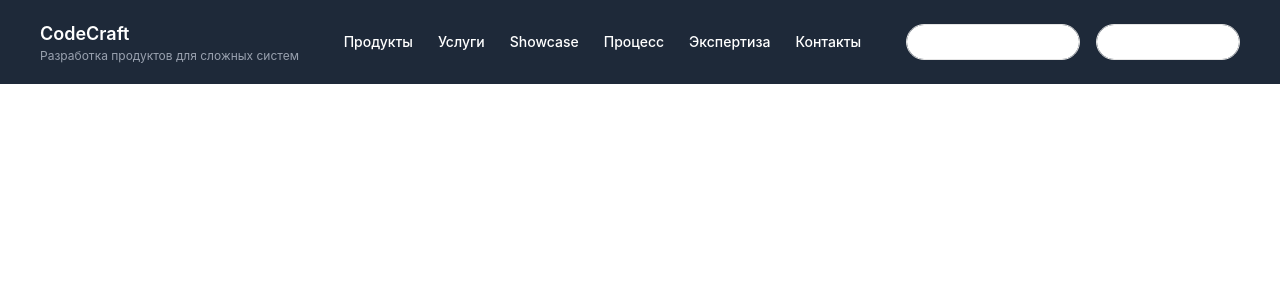
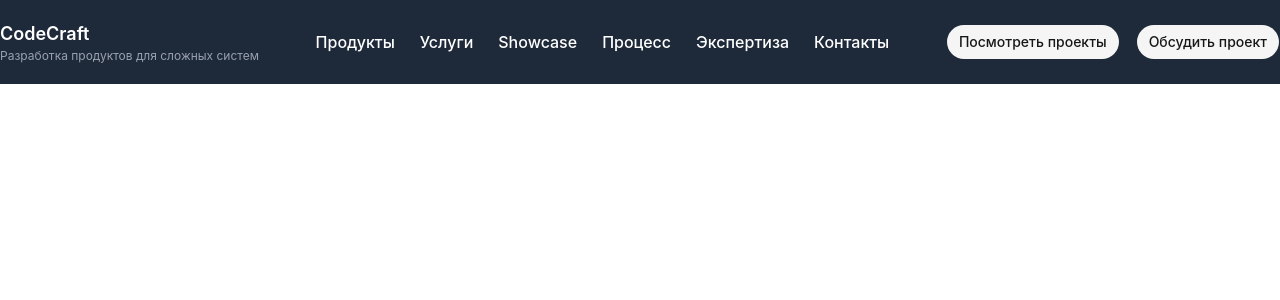
Before and after one commit to CodeCraftSite/codeCraftReact, a React (Vite) app: page / in a window 1280 px wide. Shown: the top 300 px of the page. Built offline with nearby package versions, Linux system fonts and the light colour scheme.

Commit message:
Изменение стилей кнопок в компонентах Header, TalkAboutProject и WatchProjectBtn

```diff
--- a/src/components/Header.jsx
+++ b/src/components/Header.jsx
@@ -4,9 +4,18 @@ import { ButtonGroup } from "./ui/button-group";
 import WatchProjectBtn from "./WatchProjectBtn";
 
 function Header() {
+  const buttons = [
+    { name: "Продукты", href: "#" },
+    { name: "Услуги", href: "#" },
+    { name: "Showcase", href: "#" },
+    { name: "Процесс", href: "#" },
+    { name: "Экспертиза", href: "#" },
+    { name: "Контакты", href: "#" },
+  ];
+
   return (
     <header className="bg-gray-800 text-white">
-      <div className="mx-auto flex max-w-7xl items-center justify-between px-10 py-5">
+      <div className="mx-auto flex max-w-7xl items-center justify-between py-5">
         <div className="flex flex-col">
           <h1 className="text-lg font-semibold">CodeCraft</h1>
           <p className="text-xs text-gray-400">
@@ -16,24 +25,16 @@ function Header() {
 
         <div className="flex items-center gap-6">
           <ButtonGroup>
-            <Button variant="link" className="text-white">
-              Продукты
-            </Button>
-            <Button variant="link" className="text-white">
-              Услуги
-            </Button>
-            <Button variant="link" className="text-white">
-              Showcase
-            </Button>
-            <Button variant="link" className="text-white">
-              Процесс
-            </Button>
-            <Button variant="link" className="text-white">
-              Экспертиза
-            </Button>
-            <Button variant="link" className="text-white">
-              Контакты
-            </Button>
+            {buttons.map((button) => (
+              <Button
+                key={button.name}
+                variant="link"
+                size="sm"
+                className="text-white text-base"
+              >
+                <a href={button.href}>{button.name}</a>
+              </Button>
+            ))}
           </ButtonGroup>
         </div>
 
--- a/src/components/TalkAboutProject.jsx
+++ b/src/components/TalkAboutProject.jsx
@@ -1,7 +1,7 @@
 import { Button } from "./ui/button";
 
 function TalkAboutProject() {
-  return <Button variant="outline">Обсудить проект</Button>;
+  return <Button variant="secondary">Обсудить проект</Button>;
 }
 
 export default TalkAboutProject;
--- a/src/components/WatchProjectBtn.jsx
+++ b/src/components/WatchProjectBtn.jsx
@@ -1,7 +1,7 @@
 import { Button } from "./ui/button";
 
 function WatchProjectBtn() {
-  return <Button variant="outline">Посмотреть проекты</Button>;
+  return <Button variant="secondary">Посмотреть проекты</Button>;
 }
 
 export default WatchProjectBtn;
```
